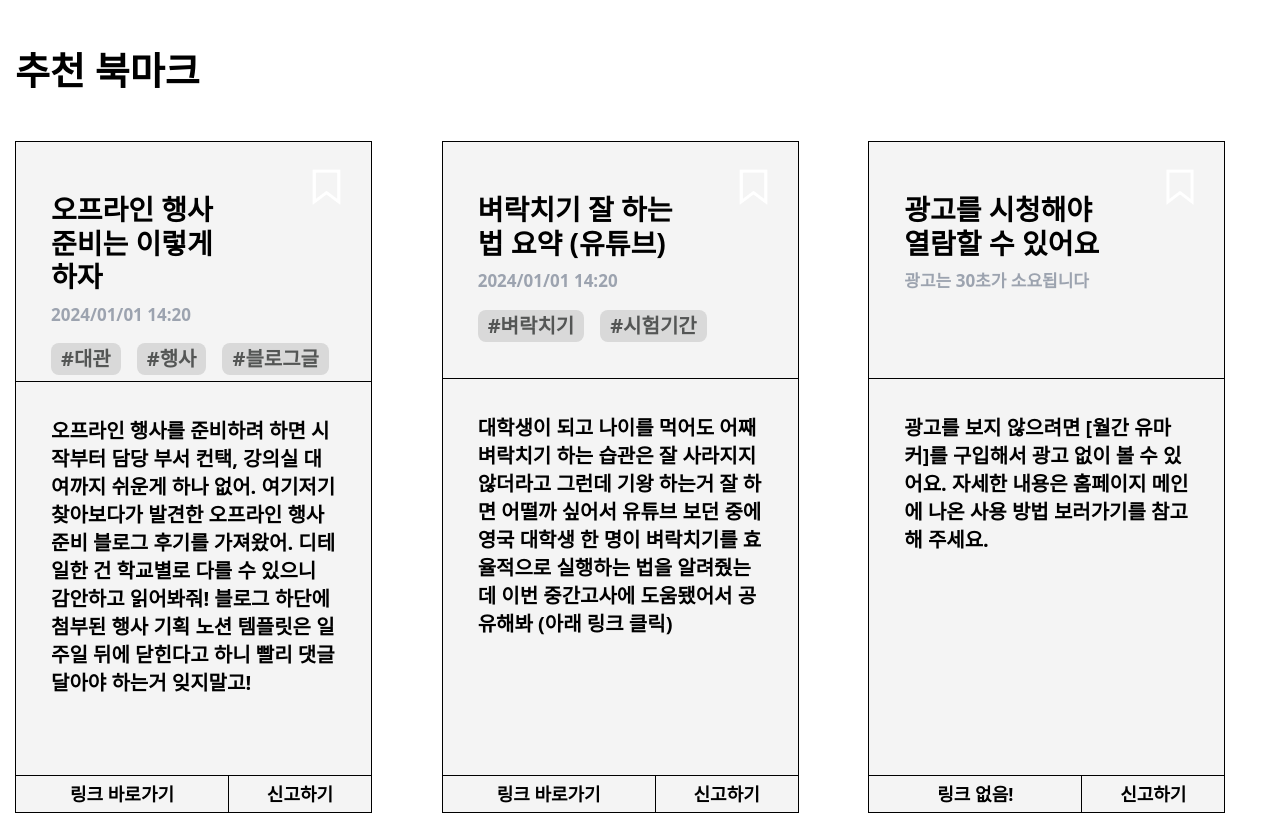
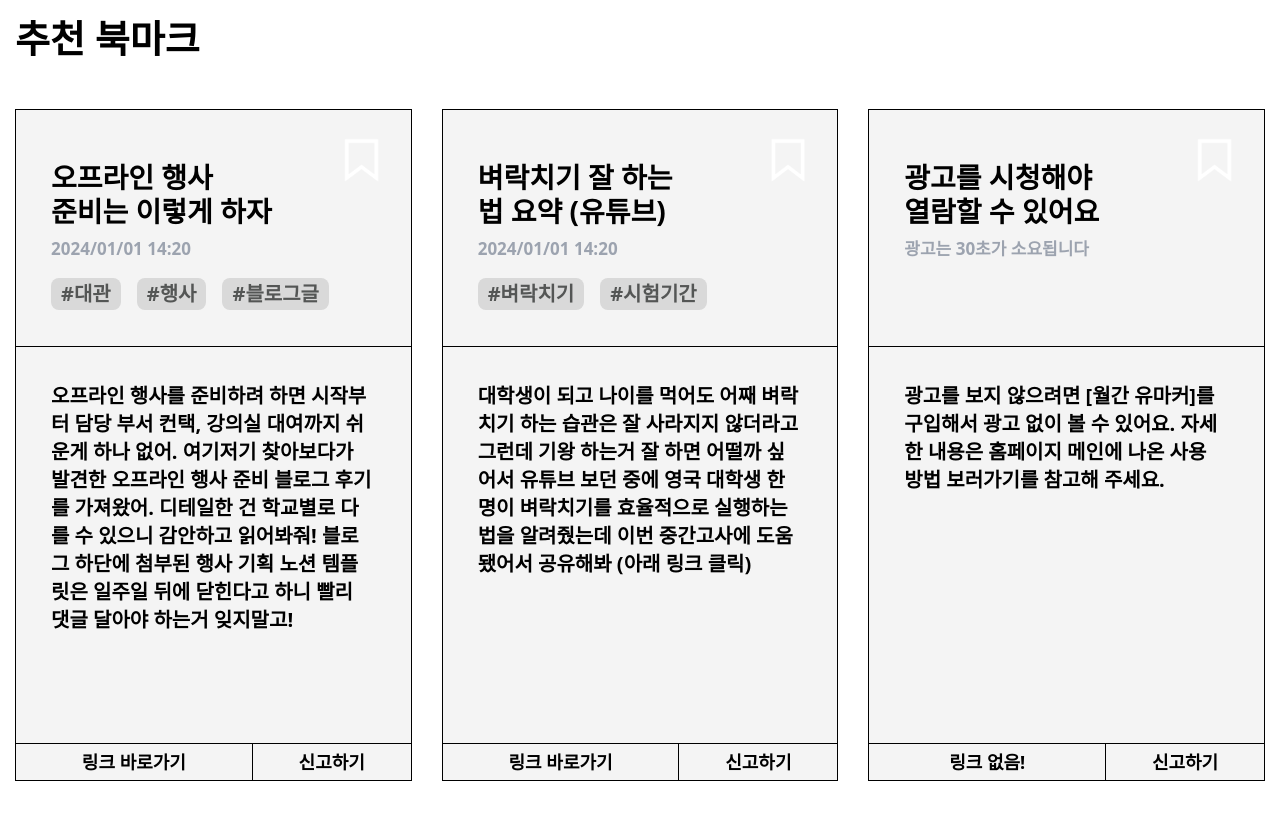
Before and after one commit to UMC-Umark/umark-FE, a React (Create React App) app: page /Recommend in a window 1280 px wide. Shown: the top 815 px of the page. Built offline with nearby package versions, Linux system fonts and the light colour scheme.

Commit message:
[fix] card padding

```diff
--- a/src/css/Bookmark.css
+++ b/src/css/Bookmark.css
@@ -155,7 +155,7 @@ h6,
     position: relative;
     display: flex;
     height: 42rem;
-    width: 90%;
+    /* width: 90%; */
     flex-direction: column;
     background-color: #F4F4F4;
     background-clip: border-box;
--- a/src/pages/Recommend.js
+++ b/src/pages/Recommend.js
@@ -21,7 +21,7 @@ export default function Recommend() {
   return (
     <section className="w3l-courses">
       <div className="blog pb-5" id="courses">
-        <div className="container py-5">
+        <div className="container py-4">
           <h3 className="title-big text-start d-sm-none">추천 북마크</h3>
           <div className="row">
             {cardsData.map((card, index) => (
```
